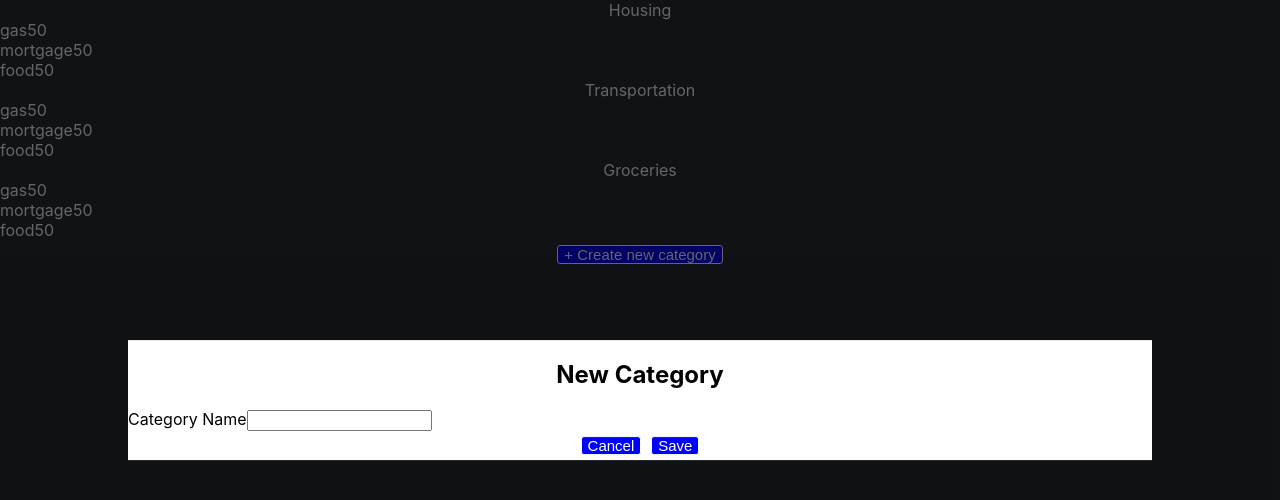
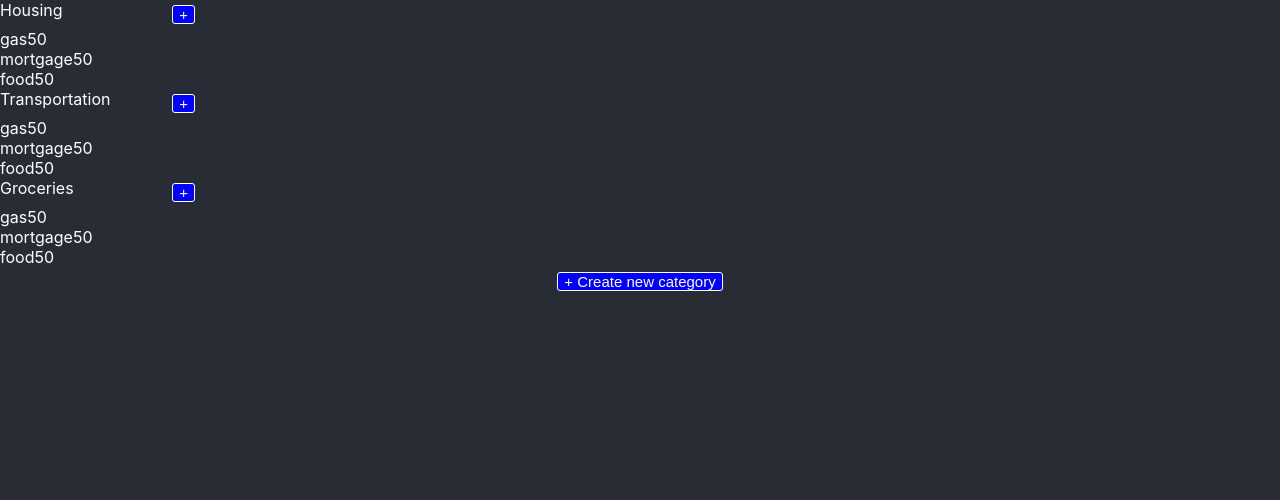
Before and after one commit to bradyberryessa/divvy-budget, a React (Create React App) app in the folder divvy-budget-front-end/: page / in a window 1280 px wide. Shown: the top 500 px of the page. Built offline with nearby package versions, Linux system fonts and the light colour scheme.

Commit message:
Budget item modal is opening and closing

```diff
--- a/divvy-budget-front-end/src/App.js
+++ b/divvy-budget-front-end/src/App.js
@@ -5,10 +5,9 @@ import React, { useState } from "react";
 import Category from "./components/category";
 import CategoryModal from "./components/modals/categoryModal";
 import Button from "./components/shared/button";
-import Modal from "./components/shared/modal";
 
 const App = () => {
-  const [showNewCategoryModal, setNewCategoryModal] = useState(true);
+  const [showNewCategoryModal, setNewCategoryModal] = useState(false);
   const [categories, setCategories] = useState([
     { id: 1, name: "Housing" },
     { id: 2, name: "Transportation" },
@@ -24,14 +23,26 @@ const App = () => {
   };
 
   const saveNewCategory = newCategory => {
-    setCategories([...categories, newCategory]);
+    const newNewCategory = {
+      id: categories[categories.length - 1].id + 1,
+      name: newCategory
+    };
+    setCategories([...categories, newNewCategory]);
     setNewCategoryModal(false);
   };
 
   return (
     <div className="App">
       {categories.map(({ id, name }) => (
-        <Category key={id} category={name} />
+        <Category
+          key={id}
+          category={name}
+          budgetItems={[
+            { id: 1, name: "gas", amount: 50 },
+            { id: 2, name: "mortgage", amount: 50 },
+            { id: 3, name: "food", amount: 50 }
+          ]}
+        />
       ))}
       <Button buttonClicked={createNewCategory}>+ Create new category</Button>
       <CategoryModal
--- /dev/null
+++ b/divvy-budget-front-end/src/components/category.css
@@ -0,0 +1,5 @@
+.category-header {
+  display: flex;
+  flex-direction: row;
+  justify-content: space-between;
+}
--- a/divvy-budget-front-end/src/components/category.jsx
+++ b/divvy-budget-front-end/src/components/category.jsx
@@ -1,20 +1,46 @@
+import "./category.css";
+
 import React, { useState } from "react";
+
+import Button from "../components/shared/button";
 import BudgetItem from "./budgetItem";
+import BudgetItemModal from "./modals/budgetItemModal";
 
-const Category = ({ category }) => {
-  const [budgetItems, setBudgetItems] = useState([
-    { id: 1, name: "gas", amount: 50 },
-    { id: 2, name: "mortgage", amount: 50 },
-    { id: 3, name: "food", amount: 50 }
-  ]);
+const Category = ({ category, budgetItems }) => {
+  //   const [budgetItems, setBudgetItems] = useState();
+  const [showBudgetItemModal, setShowBudgetItemModal] = useState(false);
+
+  const newBudgetItem = () => {
+    console.log("newBudgetItem", showBudgetItemModal);
+    setShowBudgetItemModal(true);
+  };
+
+  const handleAddNewBudgetItem = budgetItemName => {
+    console.log(budgetItemName);
+    setShowBudgetItemModal(false);
+  };
+
+  const handleCancelModal = () => {
+    setShowBudgetItemModal(false);
+  };
 
   return (
-    <div>
-      <div>{category}</div>
-      {budgetItems.map(({ id, name, amount }) => (
-        <BudgetItem key={id} name={name} amount={amount} />
-      ))}
-    </div>
+    <>
+      <BudgetItemModal
+        show={showBudgetItemModal}
+        newBudgetItem={handleAddNewBudgetItem}
+        cancelBudgetItem={handleCancelModal}
+      />
+      <div style={{ width: "200px" }}>
+        <div className="category-header">
+          <div>{category}</div>
+          <Button buttonClicked={newBudgetItem}>+</Button>
+        </div>
+        {budgetItems.map(({ id, name, amount }) => (
+          <BudgetItem key={id} name={name} amount={amount} />
+        ))}
+      </div>
+    </>
   );
 };
 
--- a/divvy-budget-front-end/src/components/modals/budgetItemModal.jsx
+++ b/divvy-budget-front-end/src/components/modals/budgetItemModal.jsx
@@ -1,9 +1,45 @@
-import React from "react";
+import React, { useState } from "react";
 
 import Modal from "../shared/modal";
+import Button from "../shared/button";
 
-const BudgetItemModal = () => {
-  return <Modal />;
+const BudgetItemModal = ({ show, cancelBudgetItem, newBudgetItem }) => {
+  const [budgetItemName, setBudgetItemName] = useState("");
+
+  const handleChange = event => {
+    setBudgetItemName(event.target.value);
+  };
+
+  const handleCancelBudgetItem = () => {
+    console.log("cancel");
+    setBudgetItemName("");
+    cancelBudgetItem();
+  };
+
+  const handleSaveNewBudgetItem = () => {
+    console.log("save");
+    newBudgetItem(budgetItemName);
+    setBudgetItemName("");
+  };
+
+  return (
+    <Modal show={show}>
+      <h2>New Budget Item</h2>
+      <div style={{ display: "flex", flexDirection: "row" }}>
+        <label>
+          Budget Item Name
+          <input
+            type="text"
+            name="budgetItemName"
+            value={budgetItemName}
+            onChange={handleChange}
+          />
+        </label>
+      </div>
+      <Button buttonClicked={handleCancelBudgetItem}>Cancel</Button>
+      <Button buttonClicked={handleSaveNewBudgetItem}>Save</Button>
+    </Modal>
+  );
 };
 
 export default BudgetItemModal;
```
